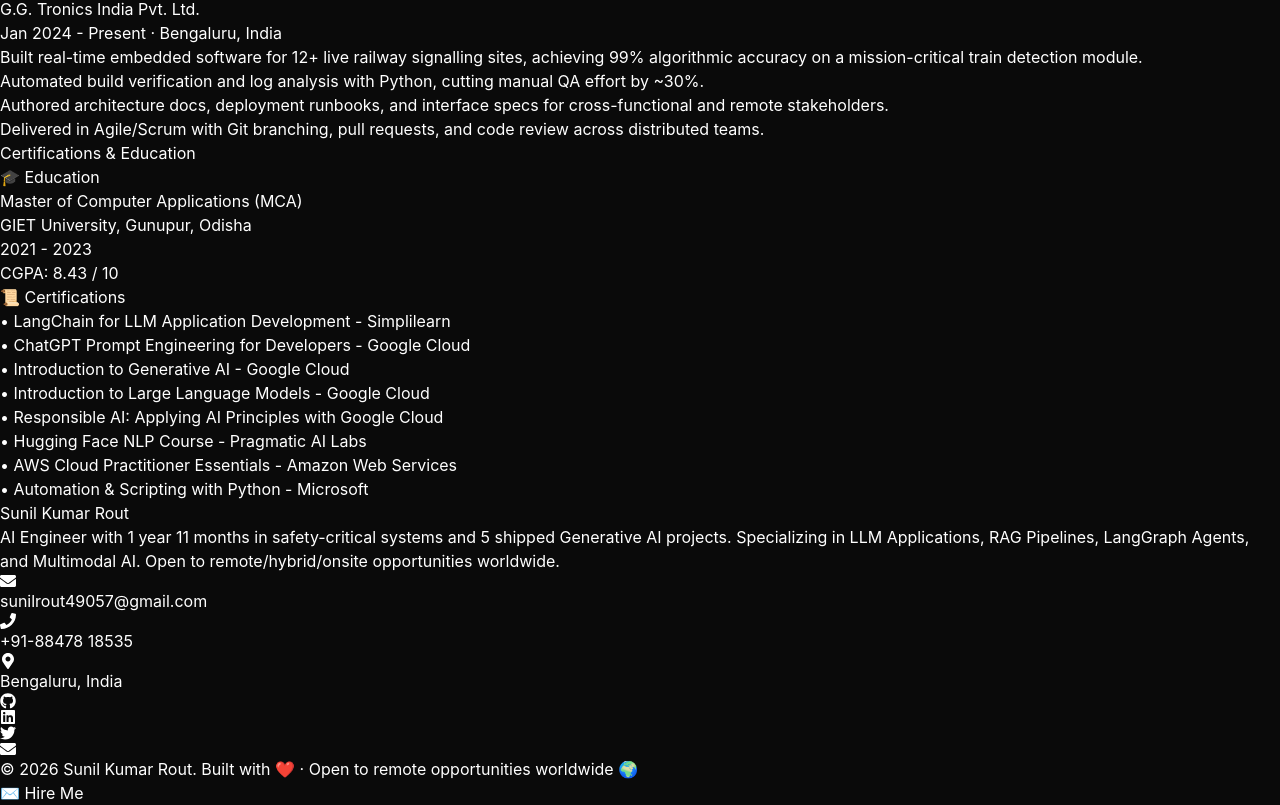
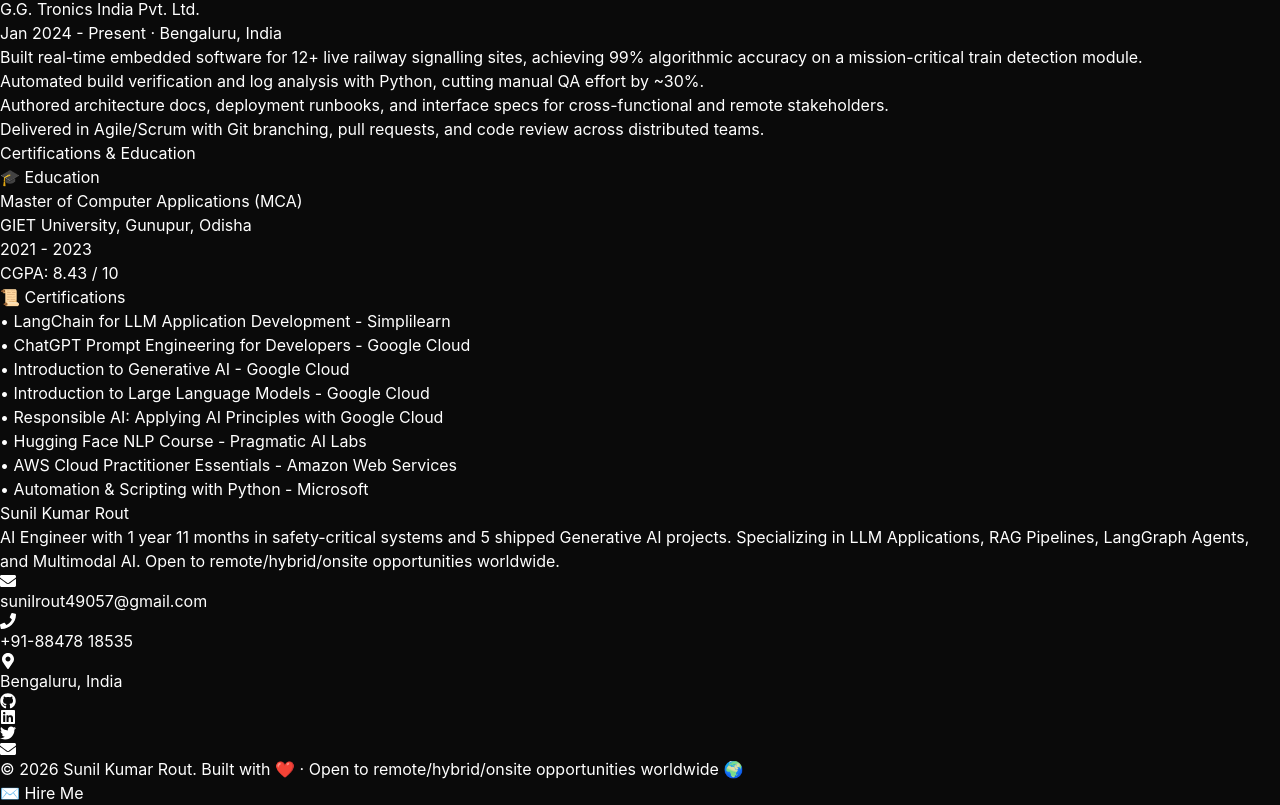
Before and after one commit to sunilroutgithub/portfolio, a React app: page / in a window 1280 px wide. Shown: the part 3811-4616 px from the top of the page. Built offline with nearby package versions, Linux system fonts and the light colour scheme; the HTML template or start-up script is replaced by a standard one.

Commit message:
Updated footer text

```diff
--- a/src/App.jsx
+++ b/src/App.jsx
@@ -210,7 +210,7 @@ function App() {
             <a href={personalData.twitter} target="_blank" className="text-gray-400 hover:text-sky-400 transition hover:scale-110"> <FaTwitter /> </a>
             <a href={`mailto:${personalData.email}`} className="text-gray-400 hover:text-green-400 transition hover:scale-110"> <FaEnvelope /> </a>
           </div>
-          <p className="text-gray-500 text-sm">© 2026 {personalData.name}. Built with ❤️ · Open to remote opportunities worldwide 🌍</p>
+          <p className="text-gray-500 text-sm">© 2026 {personalData.name}. Built with ❤️ · Open to remote/hybrid/onsite opportunities worldwide 🌍</p>
         </div>
       </footer>
 
```
